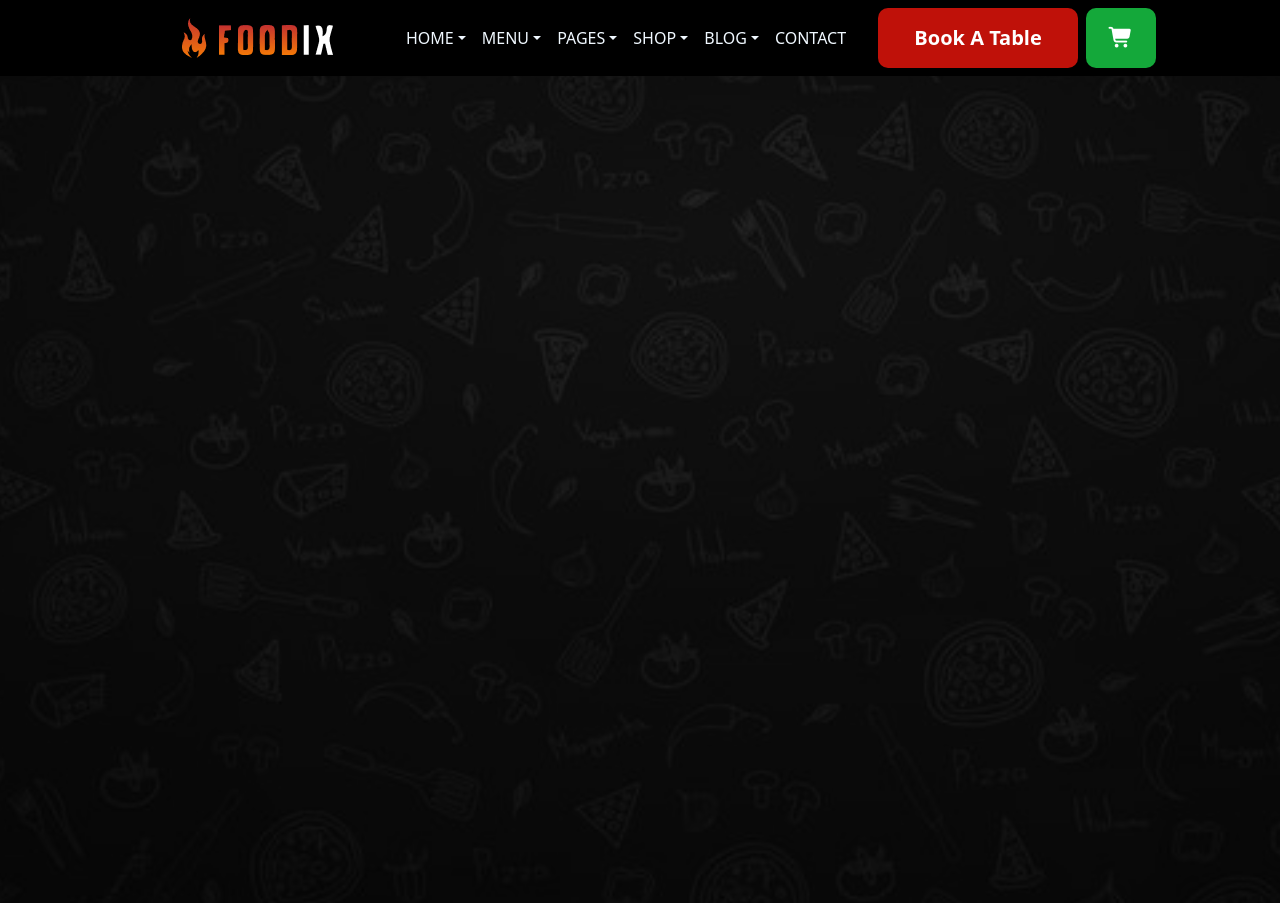
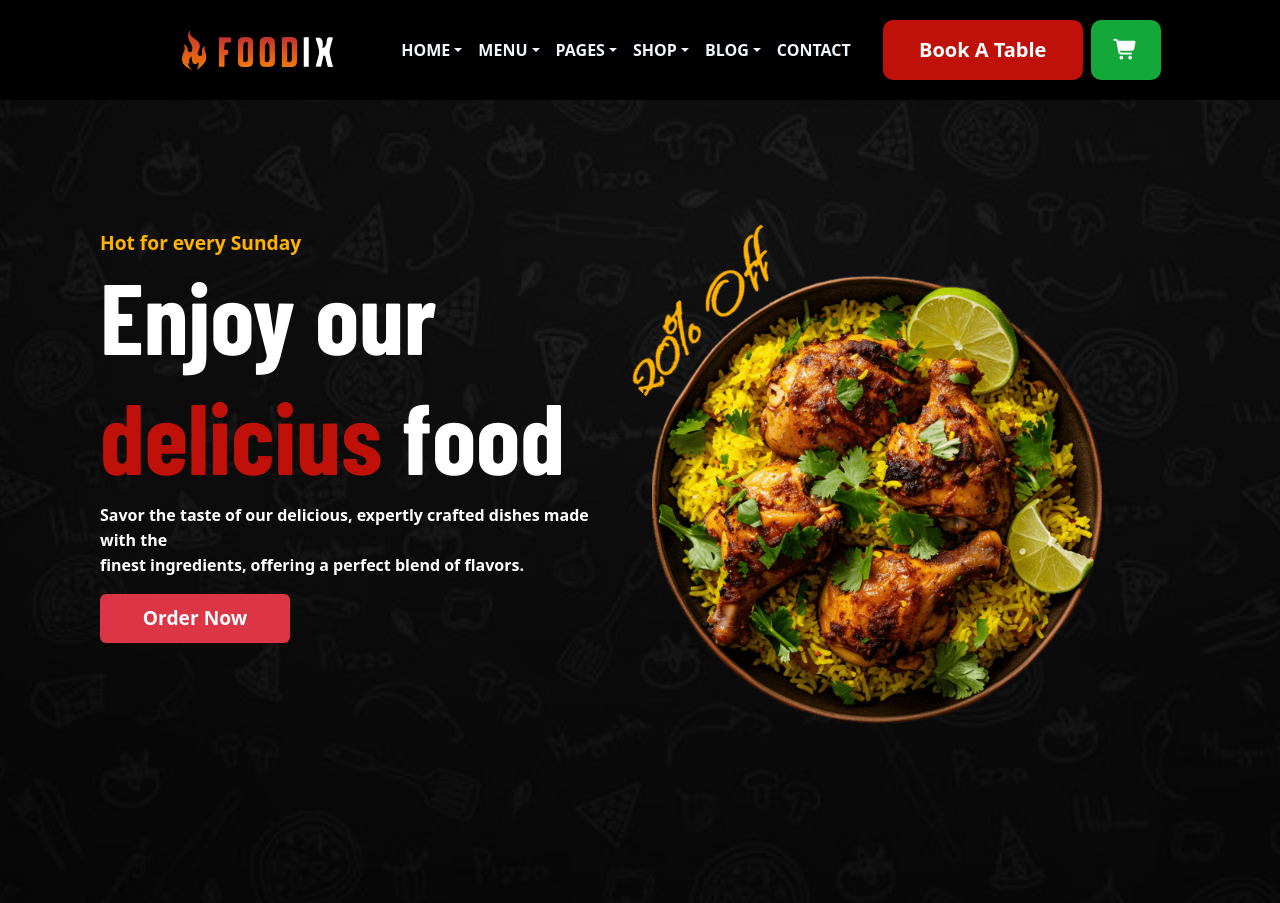
Before and after one commit to TasbeehaKhan9/bootstrap-foodix-website, a plain HTML site: page LANDING PAGE/index.html in a window 1280 px wide. Drawn offline with nearby package versions, Linux system fonts and the light colour scheme; a web font is replaced by a local one.

Commit message:
hero-section added

```diff
--- a/LANDING PAGE/index.html
+++ b/LANDING PAGE/index.html
@@ -1,18 +1,27 @@
 <!doctype html>
 <html lang="en">
+
 <head>
     <meta charset="utf-8">
     <meta name="viewport" content="width=device-width, initial-scale=1">
     <title>Bootstrap demo</title>
-    <link href="https://cdn.jsdelivr.net/npm/bootstrap@5.3.7/dist/css/bootstrap.min.css" rel="stylesheet" integrity="sha384-LN+7fdVzj6u52u30Kp6M/trliBMCMKTyK833zpbD+pXdCLuTusPj697FH4R/5mcr" crossorigin="anonymous">
+    <link href="https://cdn.jsdelivr.net/npm/bootstrap@5.3.7/dist/css/bootstrap.min.css" rel="stylesheet"
+        integrity="sha384-LN+7fdVzj6u52u30Kp6M/trliBMCMKTyK833zpbD+pXdCLuTusPj697FH4R/5mcr" crossorigin="anonymous">
     <link href="https://cdn.jsdelivr.net/npm/bootstrap@5.3.7/dist/css/bootstrap.min.css" rel="stylesheet">
     <link rel="stylesheet" href="https://cdnjs.cloudflare.com/ajax/libs/font-awesome/6.5.0/css/all.min.css">
-    <link rel="stylesheet" href="https://cdnjs.cloudflare.com/ajax/libs/font-awesome/7.0.0/css/all.min.css" integrity="sha512-DxV+EoADOkOygM4IR9yXP8Sb2qwgidEmeqAEmDKIOfPRQZOWbXCzLC6vjbZyy0vPisbH2SyW27+ddLVCN+OMzQ==" crossorigin="anonymous" referrerpolicy="no-referrer" />
+    <link rel="stylesheet" href="https://cdnjs.cloudflare.com/ajax/libs/font-awesome/7.0.0/css/all.min.css"
+        integrity="sha512-DxV+EoADOkOygM4IR9yXP8Sb2qwgidEmeqAEmDKIOfPRQZOWbXCzLC6vjbZyy0vPisbH2SyW27+ddLVCN+OMzQ=="
+        crossorigin="anonymous" referrerpolicy="no-referrer" />
+    <link rel="preconnect" href="https://fonts.googleapis.com">
+    <link rel="preconnect" href="https://fonts.gstatic.com" crossorigin>
+    <link
+        href="https://fonts.googleapis.com/css2?family=Barlow+Condensed:ital,wght@0,100;0,200;0,300;0,400;0,500;0,600;0,700;0,800;0,900;1,100;1,200;1,300;1,400;1,500;1,600;1,700;1,800;1,900&family=Bebas+Neue&family=Playwrite+DK+Loopet:wght@100..400&family=Yesteryear&display=swap"
+        rel="stylesheet">
     <link rel="stylesheet" href="style.css">
 </head>
 
 <body>
-
+    <!-- _______________________________________NAVBAR START______________________________________________________________ -->
     <div class="backimage-box position-relative">
         <!-- Overlay -->
         <div class="overlay"></div>
@@ -23,7 +32,8 @@
                     <img src="./IMAGES/foodix logo.png" alt="Logo" class="logo-image ">
                 </a>
 
-        <button class="navbar-toggler" type="button" data-bs-toggle="collapse" data-bs-target="#navbarNavDropdown">
+                <button class="navbar-toggler" type="button" data-bs-toggle="collapse"
+                    data-bs-target="#navbarNavDropdown">
                     <span class="navbar-toggler-icon"></span>
                 </button>
 
@@ -99,9 +109,36 @@
                 </div>
             </div>
         </nav>
-</div>
+
         <!-- _______________________________________NAVBAR END______________________________________________________________ -->
 
+
+        <!-- ____________________________________________hero- section____________________________________________________ -->
+        <div class="row main-contanier">
+            <div class="col-lg-6 box1">
+                <div class="content-box">
+                    <span class="head-top">Hot for every Sunday</span>
+                    <h1 class="head-1">Enjoy our
+                        <br>
+                        <span class="red-word">delicius</span> food
+                    </h1>
+                    <p class="para-one">Savor the taste of our delicious, expertly crafted dishes made with the
+                        <br>
+                        finest ingredients, offering a perfect blend of flavors.
+                    </p>
+                    <button class="btn btn-danger red-btn">Order Now</button>
+                </div>
+            </div>
+
+            <div class="col-lg-6 box2">
+                <img src="./IMAGES/biryani.png" alt="" height="450px" class="biryani-image">
+                <img src="./IMAGES/20%.png" alt="" class="rotate-image">
+            </div>
+        </div>
+    </div>
+
+
+    <!-- ____________________________________________hero- section end____________________________________________________ -->
 
     <script src="https://cdn.jsdelivr.net/npm/bootstrap@5.3.7/dist/js/bootstrap.bundle.min.js"
         integrity="sha384-ndDqU0Gzau9qJ1lfW4pNLlhNTkCfHzAVBReH9diLvGRem5+R9g2FzA8ZGN954O5Q"
--- a/LANDING PAGE/style.css
+++ b/LANDING PAGE/style.css
@@ -3,6 +3,13 @@
     margin: 0;
     padding: 0;
   }
+
+  body {
+    overflow-x: hidden;
+  }
+
+
+  /* <!-- _______________________________________NAVBAR START______________________________________________________________ --> */
 
   .backimage-box {
     background-color: blueviolet;
@@ -18,6 +25,7 @@
     0% {
       background-position: 0 0;
     }
+
     100% {
       background-position: -1000px 0;
     }
@@ -35,11 +43,13 @@
 
   .navbar {
     z-index: 2;
+    height: 100px;
     background-color: black !important;
   }
 
   .nav-link {
     color: aliceblue !important;
+    font-weight: 700;
   }
 
   .logo-image {
@@ -93,7 +103,102 @@
     margin-left: 50px;
   }
 
+  /* <!-- _______________________________________NAVBAR END______________________________________________________________ --> */
 
+  /* <!-- ____________________________________________hero- section____________________________________________________ --> */
+  .main-conatiner {
+    display: flex;
+    flex-wrap: wrap-reverse;
+  }
+
+  .box1 {
+    /* background-color: aqua; */
+    z-index: 2;
+    height: 800px;
+    display: flex;
+    flex-wrap: wrap;
+  }
+
+  .box2 {
+    /* background-color: rgb(255, 217, 0); */
+    z-index: 2;
+    display: flex;
+    align-items: center;
+
+
+  }
+
+  .head-top {
+    color: #FFB200;
+    font-weight: 800;
+    font-size: larger;
+  }
+
+  .head-1 {
+    font-family: "Barlow Condensed", sans-serif;
+    font-weight: 800;
+    font-style: normal;
+    font-size: 100px;
+    color: white;
+
+  }
+
+  .red-word {
+    color: #BF1109;
+  }
+
+  .para-one {
+    font-weight: 600;
+    color: white;
+  }
+
+  .red-btn {
+    padding-left: 30px;
+    padding-right: 30px;
+    padding-top: 10px;
+    padding-bottom: 10px;
+    width: 190px;
+    color: white;
+    font-weight: 800;
+    font-size: larger;
+    border: none;
+  }
+
+  .red-btn:hover {
+    background-color: #14A83A;
+    transition: all 0.5s ease-out;
+    border: none;
+  }
+
+  .content-box {
+    /* background-color: brown; */
+    display: flex;
+    flex-direction: column;
+    margin-left: 380px;
+    margin-top: 130px;
+    line-height: 25px;
+    width: 540px;
+  }
+
+  .rotate-image {
+    transform: rotate(-45deg);
+    position: relative;
+    bottom: 190px;
+    right: 500px;
+  }
+
+  /* <!-- ____________________________________________hero- section end____________________________________________________ --> */
+
+
+  @media screen and (max-width: 768px) {
+    .content-box {
+      margin-left: 30px;
+      margin-top: 100px;
+      width: 90%;
+    }
+
+
+  }
 
   @media screen and (max-width: 600px) {
     .logo-image {
@@ -102,4 +207,28 @@
 
 
     }
+
+    .box2 {
+
+      position: relative;
+      bottom: 300px;
+
+
     }
+
+    .biryani-image {
+      height: 300px;
+      margin-left: 30px;
+
+    }
+
+
+  }
+
+  @media screen and (max-width: 1280px) {
+    .content-box {
+      margin-left: 100px;
+      width: 80%;
+
+    }
+  }
```
Lines whose indentation alone changed are shown as unchanged.
